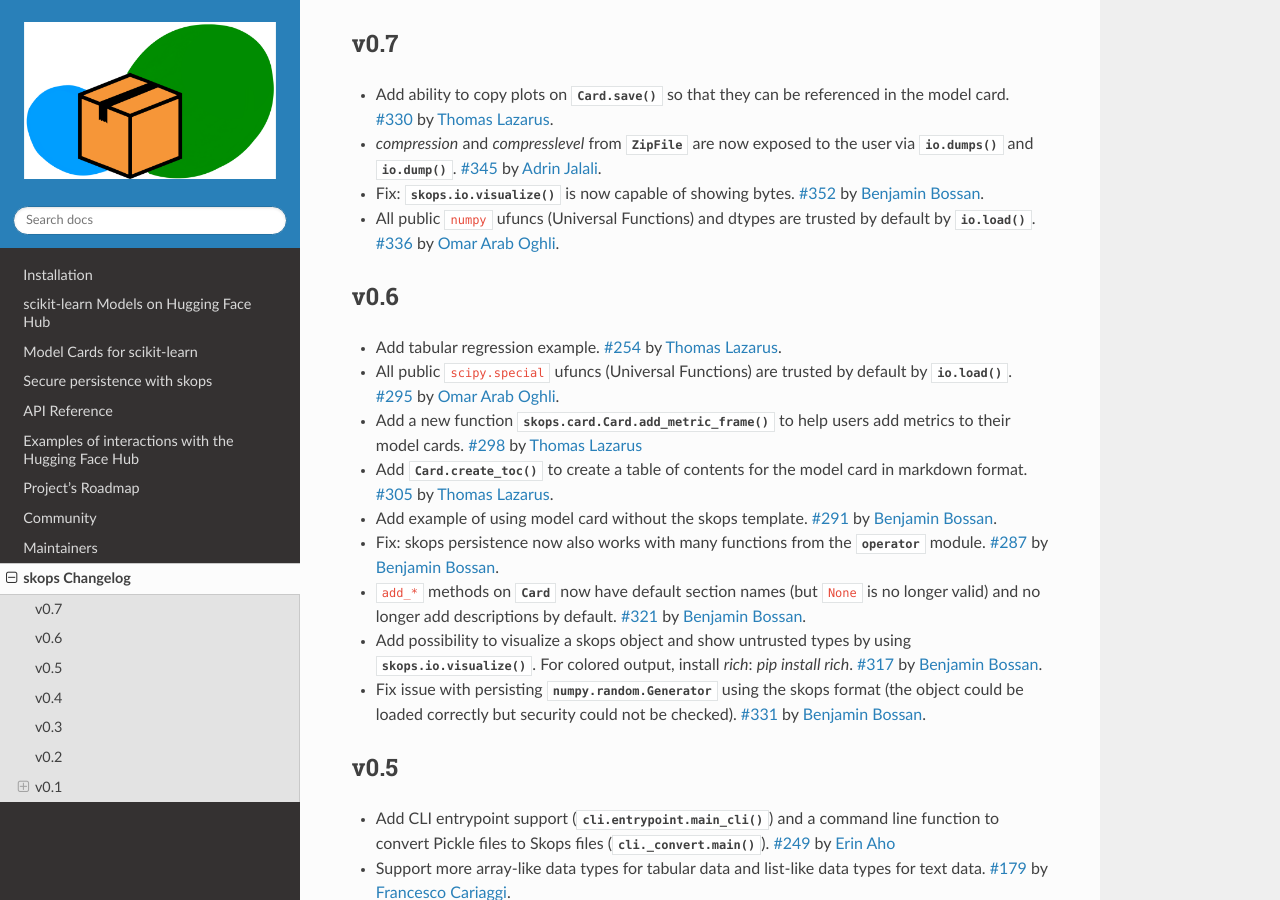
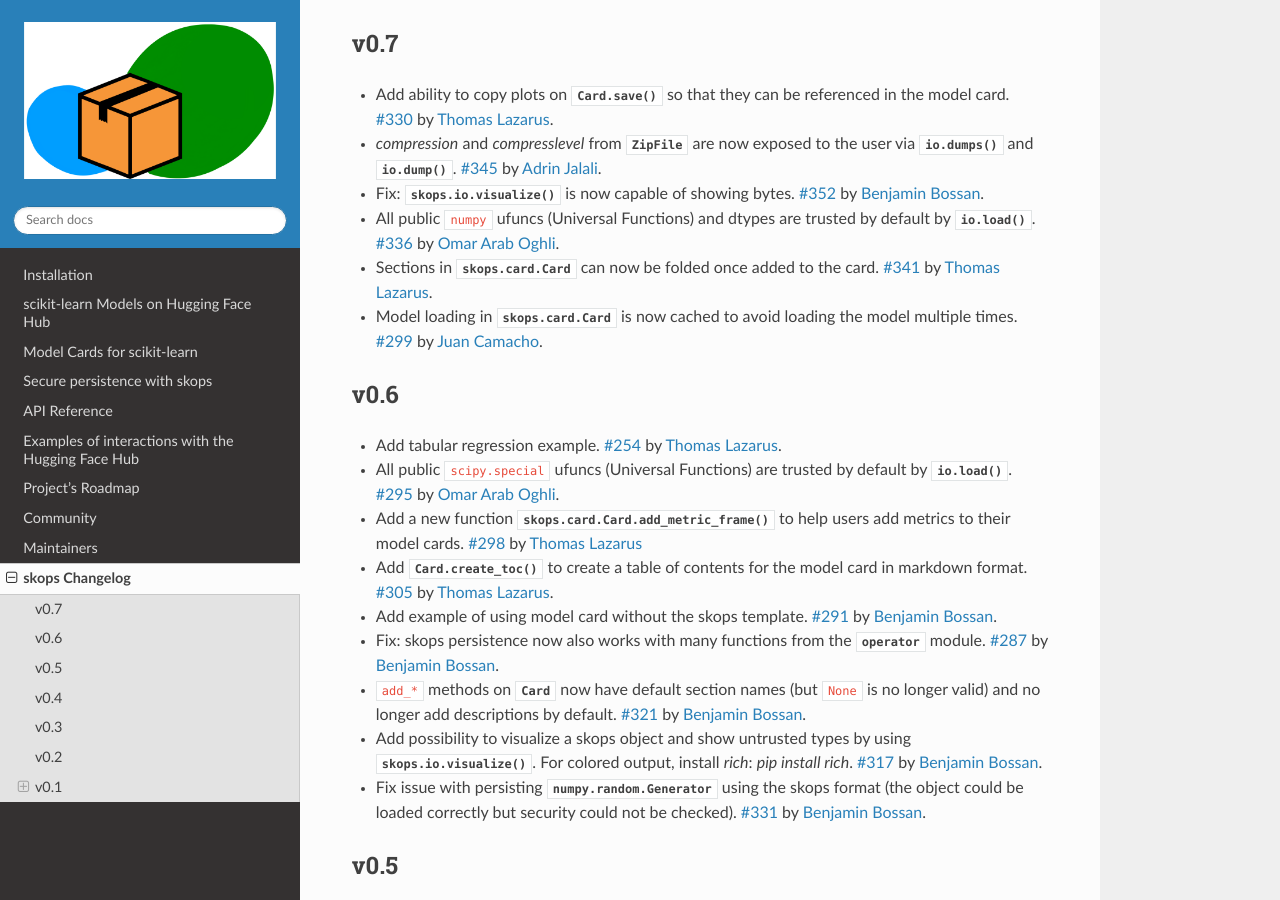
Before and after one commit to skops-dev/skops, a Sphinx documentation site: the page built from docs/changes.rst, in a window 1280 px wide and 900 px high, scrolled down 361 px. Built offline with Sphinx 7.4.7 and the Read the Docs theme 2.0.0, drawn with Linux system fonts in a browser that asks for light colours.

Commit message:
add missing changelog entries

```diff
--- a/docs/changes.rst
+++ b/docs/changes.rst
@@ -21,6 +21,10 @@ v0.7
   `Benjamin Bossan`_.
 - All public ``numpy`` ufuncs (Universal Functions) and dtypes are trusted by default
   by :func:`.io.load`. :pr:`336` by :user:`Omar Arab Oghli <omar-araboghli>`.
+- Sections in :class:`skops.card.Card` can now be folded once added to the
+  card. :pr:`341` by :user:`Thomas Lazarus <lazarust>`.
+- Model loading in :class:`skops.card.Card` is now cached to avoid loading the
+  model multiple times. :pr:`299` by :user:`Juan Camacho <jucamohedano>`.
 
 v0.6
 ----
```
